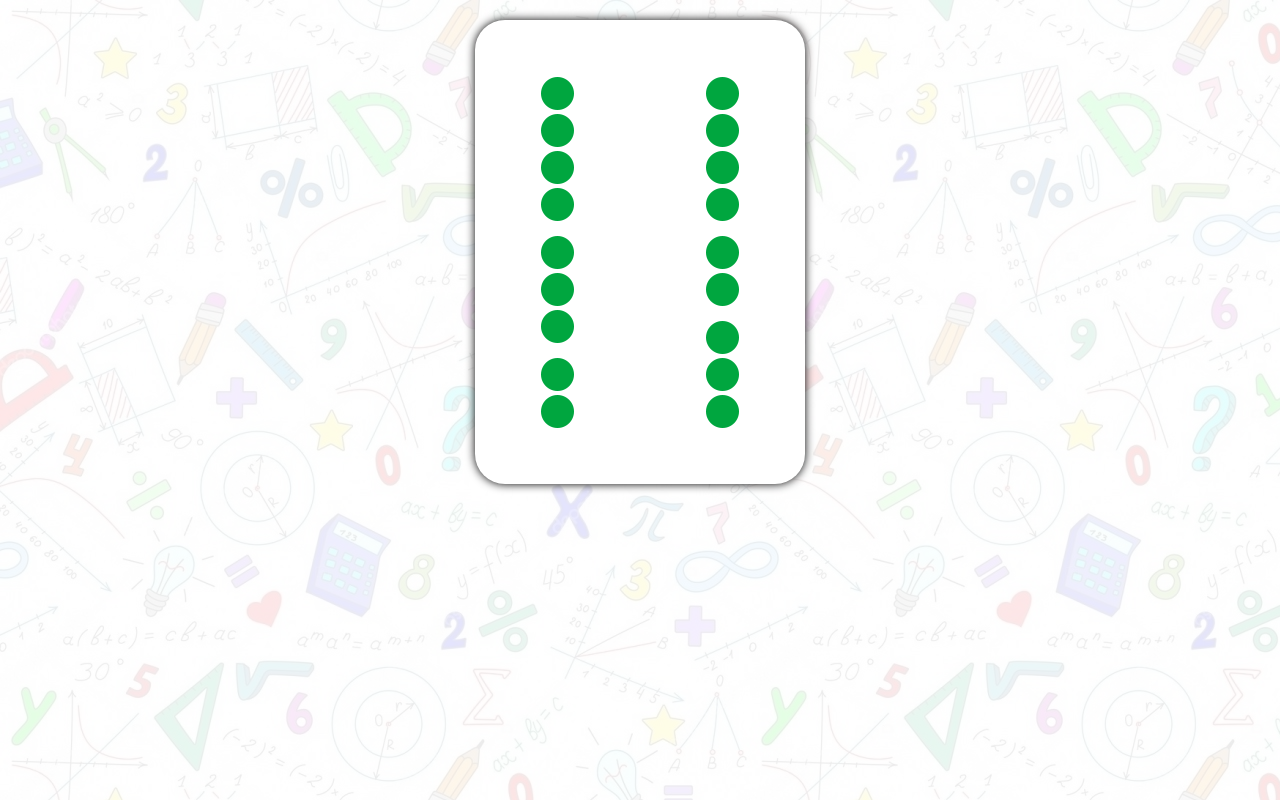
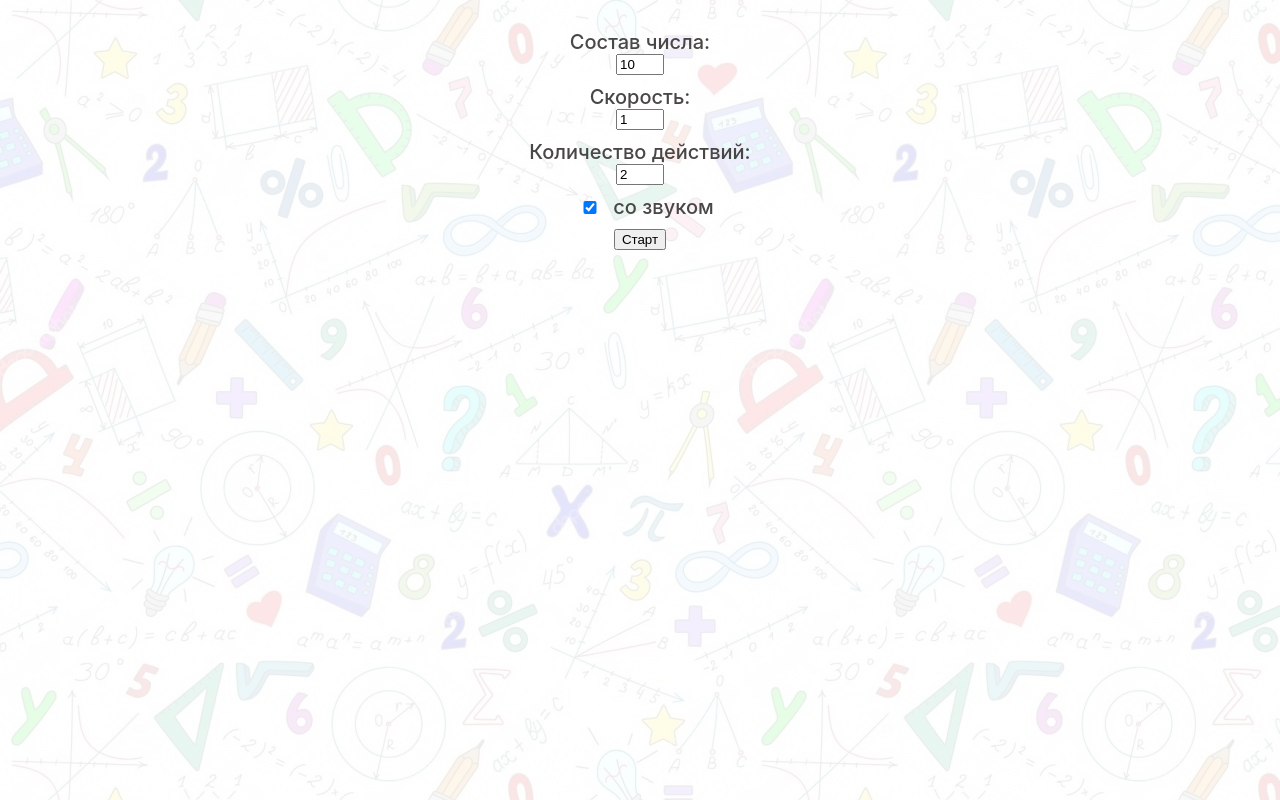
Before and after one commit to AliaksandrLiubanets/arifmetik, a React (Create React App) app: page / in a window 1280 px wide. Built offline with nearby package versions, Linux system fonts and the light colour scheme; no server answers.

Commit message:
Refactor: create SettingsBlock.tsx

```diff
--- a/src/App.tsx
+++ b/src/App.tsx
@@ -7,6 +7,7 @@ import rocket_start from './assets/sounds/rocket/rocket_2sec.mp3'
 import {useSelector} from 'react-redux'
 import {AppRootStateType} from './store/store'
 import {FlashCards} from './components/FlashCards/FlashCards'
+import {SettingsBlock} from './components/SettingsBlock/SettingsBlock'
 
 function App() {
     const isStarted = useSelector((state: AppRootStateType) => state.count.isStarted)
@@ -16,11 +17,11 @@ function App() {
     return (
         <div className="App">
             <div className={'bg'}></div>
-            {/*{isStarted*/}
-            {/*    ? <Game rocketSound={rocketSound} />*/}
-            {/*    : <Settings rocketSound={rocketSound} />*/}
-            {/*}*/}
-            <FlashCards/>
+            {isStarted
+                ? <Game rocketSound={rocketSound} />
+                : <SettingsBlock rocketSound={rocketSound} />
+            }
+            {/*<FlashCards/>*/}
         </div>
     )
 }
--- a/src/components/Settings/Settings.tsx
+++ b/src/components/Settings/Settings.tsx
@@ -1,6 +1,5 @@
 import React, {ChangeEvent, FC, FocusEvent, memo, useCallback, useEffect, useState} from 'react'
 import s from './Settings.module.css'
-import {PreStart} from '../PreStart/PreStart'
 import {useDispatch, useSelector} from 'react-redux'
 import {AppRootStateType} from '../../store/store'
 import {
@@ -16,7 +15,7 @@ type Props = {
     rocketSound: () => void
 }
 
-export const Settings: FC<Props> = memo(({ rocketSound }) => {
+export const Settings: FC<Props> = memo(({rocketSound}) => {
 
         const [isDisabledCheckboxSound, setIsDisabledCheckboxSound] = useState<boolean>(false)
 
@@ -26,7 +25,6 @@ export const Settings: FC<Props> = memo(({ rocketSound }) => {
             actionsCount,
             speed,
             isSoundOn,
-            isPreStart
         } = useSelector((state: AppRootStateType) => state.count)
 
         const setTimeoutValue = useCallback((speed: number) => dispatch(setSpeed({speed})), [dispatch])
@@ -69,10 +67,7 @@ export const Settings: FC<Props> = memo(({ rocketSound }) => {
             rocketSound()
         }
 
-        return <>
-            {isPreStart
-                ? <PreStart />
-                : <div className={s.container}>
+        return <div className={s.container}>
             <div className={s.settings_block}>
                 <div>Состав числа:</div>
                 <input
@@ -114,7 +109,6 @@ export const Settings: FC<Props> = memo(({ rocketSound }) => {
                 Старт
             </button>
         </div>
-            }
-        </>
+
     }
 )
--- /dev/null
+++ b/src/components/SettingsBlock/SettingsBlock.tsx
@@ -0,0 +1,22 @@
+import React, {FC, memo} from 'react'
+import {PreStart} from '../PreStart/PreStart'
+import {useSelector} from 'react-redux'
+import {AppRootStateType} from '../../store/store'
+import {Settings} from '../Settings/Settings'
+
+type Props = {
+    rocketSound: () => void
+}
+
+export const SettingsBlock: FC<Props> = memo(({rocketSound}) => {
+
+    const {isPreStart} = useSelector((state: AppRootStateType) => state.count)
+
+    return <>
+        {isPreStart
+            ? <PreStart/>
+            : <Settings rocketSound={rocketSound}/>
+
+        }
+    </>
+})
--- a/src/store/store.ts
+++ b/src/store/store.ts
@@ -2,9 +2,11 @@ import {combineReducers} from 'redux'
 import {countGameReducer} from './countGameReducer'
 import {TypedUseSelectorHook, useSelector} from 'react-redux'
 import {configureStore} from '@reduxjs/toolkit'
+import {flashCardsGameReducer} from './flashCardsGameReducer'
 
 const rootReducer = combineReducers({
-    count: countGameReducer
+    count: countGameReducer,
+    cards: flashCardsGameReducer
 })
 
 export const store = configureStore({
```
Lines whose indentation alone changed are shown as unchanged.
